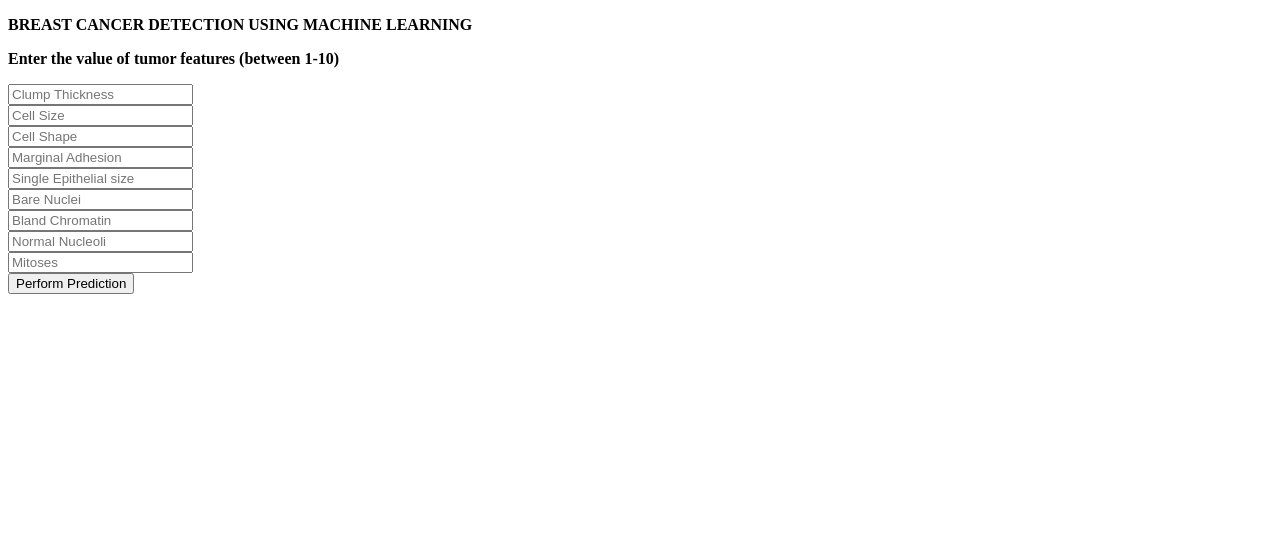
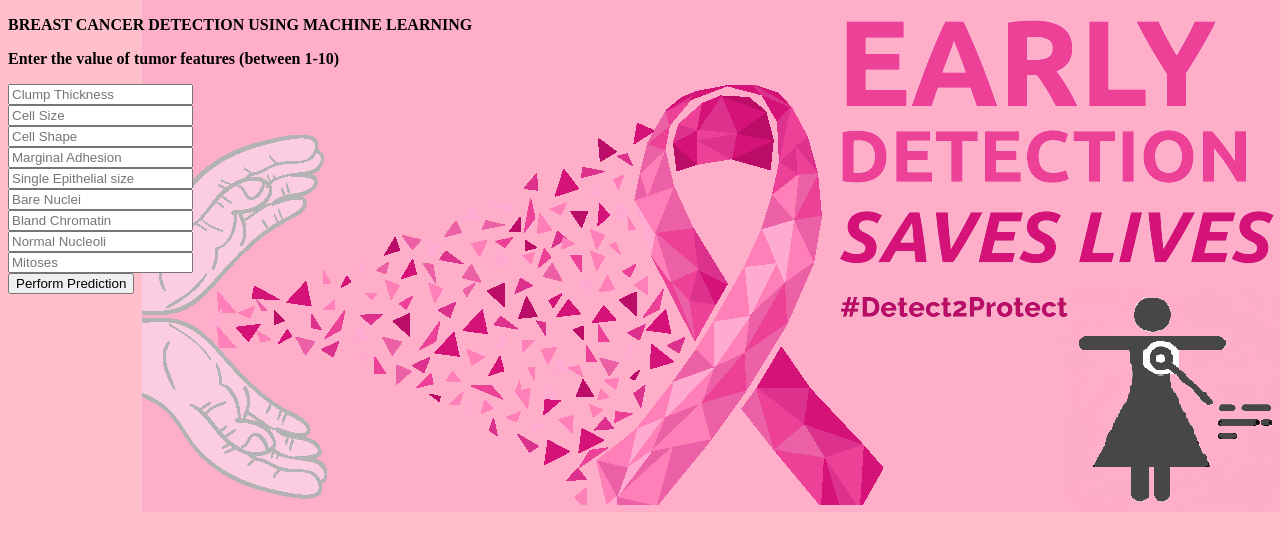
Before and after one commit to prathibha07/Breast-Cancer-Detection, a Flask app: page / in a window 1280 px wide. Shown: the top 534 px of the page. Run offline with Flask 2, Linux system fonts and the light colour scheme; parts of the project's set-up code (start-up, migrations or seed data) failed here and were passed over.

Commit message:
Update index.html

```diff
--- a/templates/index.html
+++ b/templates/index.html
@@ -8,13 +8,13 @@
 
   <style>
     /* CSS code for button */
-    fixed-bg {
+    body {
       height: 250px;
       background-image: url('static/breast-cancer1.png');
       background-color: #FFC0CB;
       background-repeat: no-repeat;
       background-attachment:scroll;
-      background-position:right top;
+      background-position: right top;
 	     }
 
     /* CSS code for button */
@@ -44,10 +44,7 @@
  <div class="login">
 
     <!-- Get input to predict cancer -->
-    <p> <strong> </h1> BREAST CANCER DETECTION USING MACHINE LEARNING  </strong> </h1></p>
-
-
-
+	 <p> <strong> </h1> BREAST CANCER DETECTION USING MACHINE LEARNING  </strong> </h1></p>
 <!--div style="height:300px;background-color:#DB7093;"-->
     <div>
     <form action="{{ url_for('predict')}}" method="POST">
```
